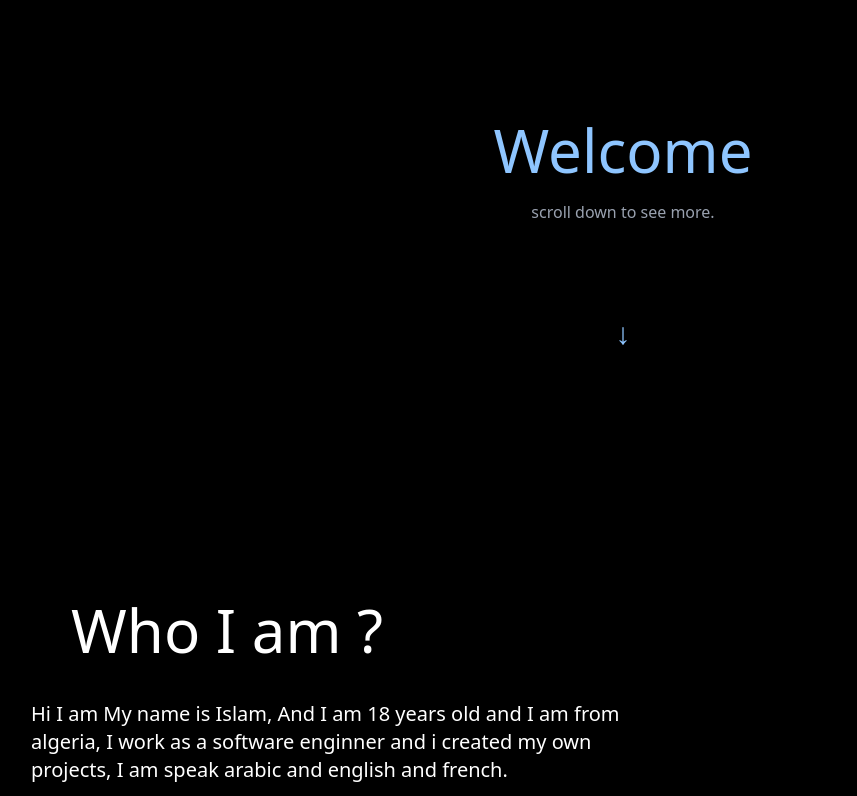
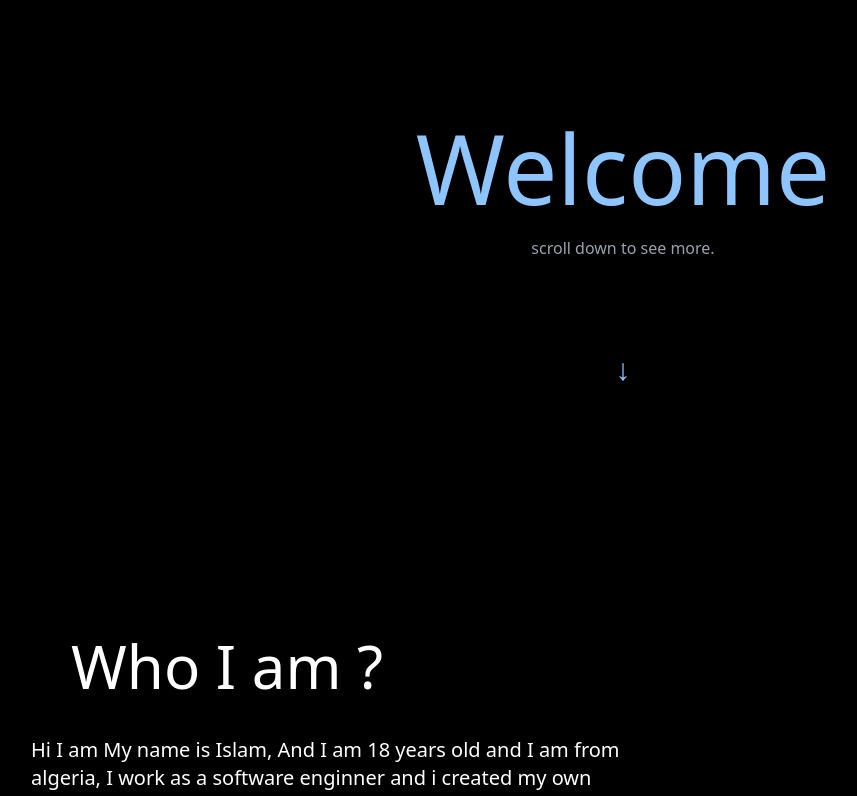
Before and after one commit to Islam0s/myportfolio, a SvelteKit app: page / in a window 1280 px wide. Shown: the top 796 px of the page, without its empty margins (17-874 px from the left). Built offline with nearby package versions, Linux system fonts and the light colour scheme.

Commit message:
I maked the welcome component responsiv

```diff
--- a/src/routes/componentes/Welcome.svelte
+++ b/src/routes/componentes/Welcome.svelte
@@ -1,5 +1,5 @@
 <div class="flex w-full flex-col items-center pt-30">
-	<h1 class="text-6xl text-blue-300">Welcome</h1>
+	<h1 class="lg:text-10 xl:text-12xl text-6xl text-blue-300 md:text-8xl">Welcome</h1>
 	<p class=" flex justify-center py-5 text-gray-400">scroll down to see more.</p>
 	<div class="mt-20 animate-bounce">
 		<span class="flex justify-center text-3xl text-blue-300">&#8595;</span>
```
